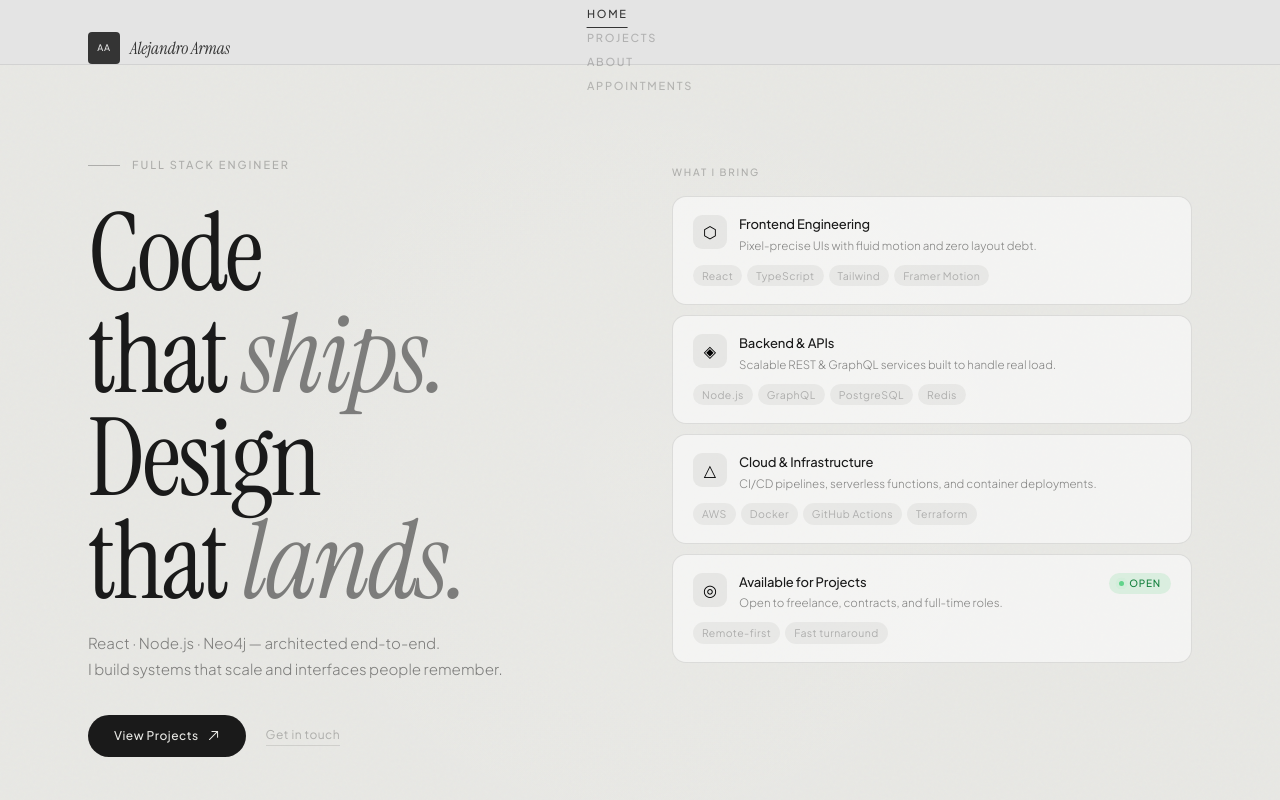
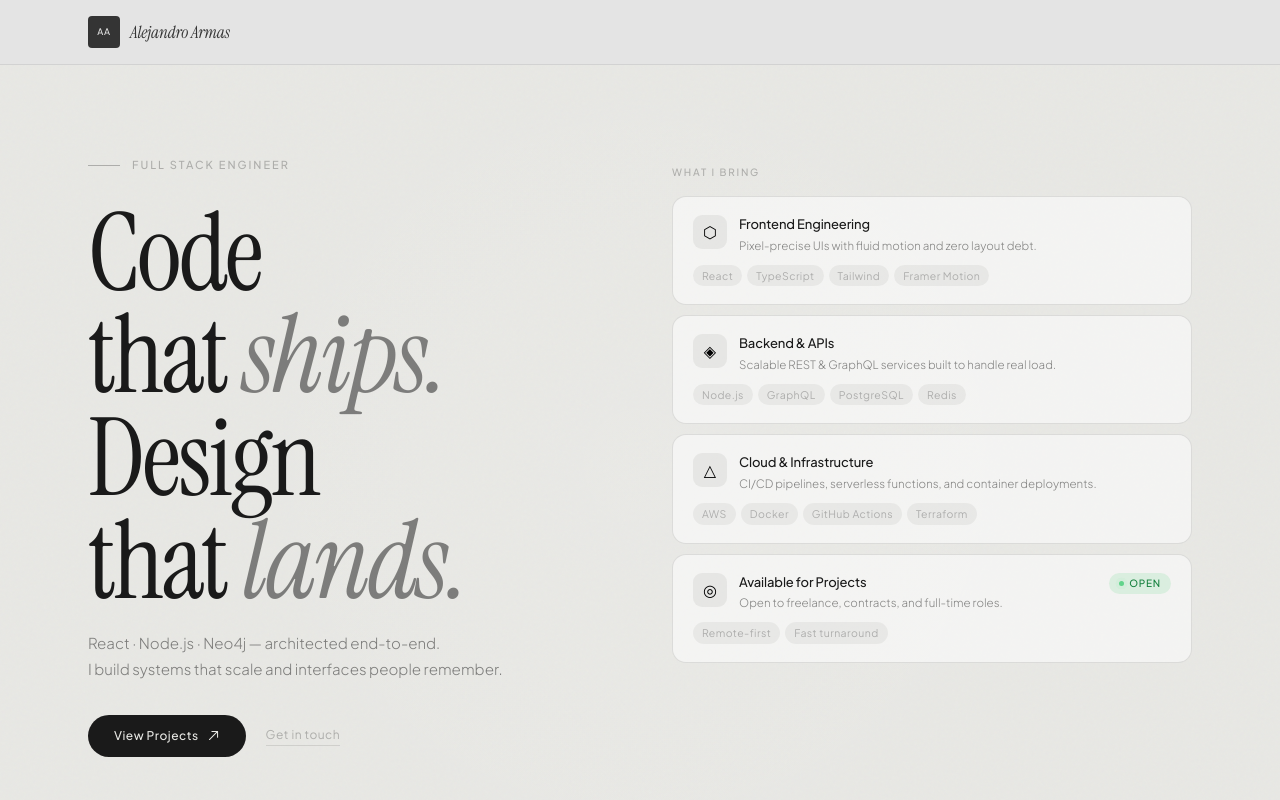
Before and after one commit to lxarmas/portfolio_website, a React (Create React App) app: page / in a window 1280 px wide. Shown: the top 800 px of the page. Built offline with nearby package versions, Linux system fonts and the light colour scheme.

Commit message:
fix: add missing pn-links and pn-drawer-list classNames to ul elements

```diff
--- a/src/Nav.js
+++ b/src/Nav.js
@@ -54,7 +54,8 @@ function Nav() {
         </Link>
 
         {/* CENTER — desktop nav links */}
-        <ul >
+      <ul className="pn-links">
+
           {LINKS.map(({ label, to }) => (
             <li key={to}>
               <Link
@@ -91,7 +92,8 @@ function Nav() {
 
       {/* Mobile drawer */}
       <div className="pn-drawer" aria-hidden={!menuOpen}>
-        <ul>
+       <ul className="pn-drawer-list">
+
           {LINKS.map(({ label, to }, i) => (
             <li key={to} style={{ '--i': i }}>
               <Link
```
